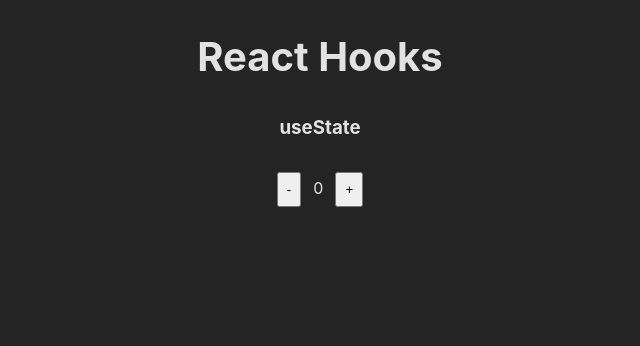
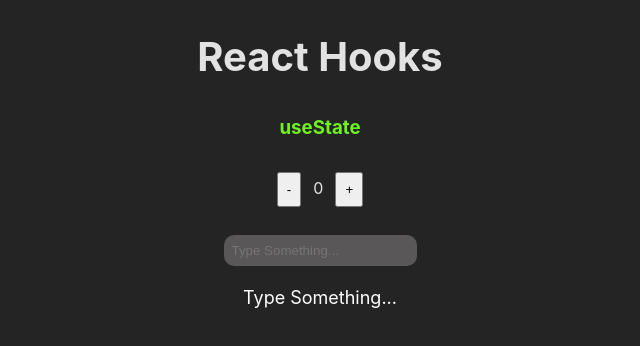
Before and after one commit to ajmal1722/react-practice, a React (Vite) app in the folder react-hooks/: page / in a window 1280 px wide. Shown: the top 346 px of the page, without its empty margins (320-960 px from the left). Built offline with nearby package versions, Linux system fonts and the light colour scheme.

Commit message:
useState-2

```diff
--- a/react-hooks/src/App.css
+++ b/react-hooks/src/App.css
@@ -8,3 +8,23 @@ button {
   padding: 0.5rem;
   margin: 12px;
 }
+
+h3 {
+  color: rgb(110, 243, 33);
+}
+
+input {
+  padding: 0.5rem;
+  border-radius: 10px;
+  border: none;
+  background: rgba(95, 92, 92, .9);
+}
+
+p {
+  font-size: large;
+  color: white;
+}
+
+.second {
+  margin-top: 1rem;
+}
--- a/react-hooks/src/App.jsx
+++ b/react-hooks/src/App.jsx
@@ -1,5 +1,6 @@
 import { useState } from 'react';
 import UseState from './components/UseState';
+import UseEffect from './components/UseEffect';
 import './App.css';
 
 function App() {
@@ -9,6 +10,7 @@ function App() {
         <>
             <h1>React Hooks</h1>
             <UseState/>
+            <UseEffect/>
         </>
     )
 }
--- /dev/null
+++ b/react-hooks/src/components/UseEffect.jsx
@@ -0,0 +1,16 @@
+import { useState, useEffect } from 'react'
+
+const UseEffect = () => {
+
+
+
+
+
+    return (
+       <div>
+
+       </div>
+    )
+}
+
+export default UseEffect
--- a/react-hooks/src/components/UseState.jsx
+++ b/react-hooks/src/components/UseState.jsx
@@ -3,6 +3,7 @@ import { useState } from 'react'
 const UseState = () => {
 
     const [count, setCount] = useState(0);
+    const [inputValue, setInputValue] = useState('Type Something...');
 
     const countIncrement = () => {
         setCount(count + 1)
@@ -12,13 +13,25 @@ const UseState = () => {
         setCount(count - 1);
     }
 
+    const onChange = (event) => {
+        const value = event.target.value;
+        setInputValue(value);
+    }
+
     return (
+        <>
             <div>
                 <h3>useState</h3>
                 <button onClick={countDecrement}>-</button>
                 <span>{ count }</span>
                 <button onClick={countIncrement}>+</button>
             </div>
+
+            <div className='second'>
+                <input type="text"placeholder='Type Something...' onChange={onChange}  />
+                <p>{ inputValue }</p>
+            </div>
+        </>
     )
 }
 
```
Lines whose indentation alone changed are shown as unchanged.
